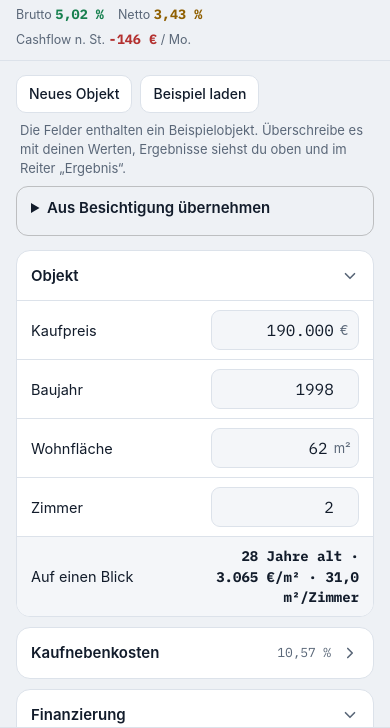
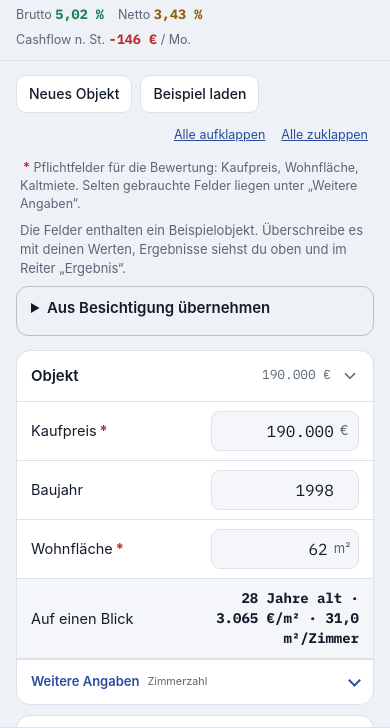
Before and after one commit to Tharo22/Immoquickcheck, a plain HTML site: page index.html in a window 390 px wide. Shown: the part 51-779 px from the top of the page. Drawn offline with Linux system fonts and the light colour scheme.

Commit message:
Add files via upload

```diff
--- a/index.html
+++ b/index.html
@@ -163,6 +163,28 @@ table.proj tr:last-child td{border-bottom:0}
 .tabbar button svg{width:22px;height:22px}
 .tabbar button[aria-selected="true"]{color:var(--accent);background:var(--accent-soft);font-weight:600}
 @media (prefers-reduced-motion:reduce){*{transition:none!important}}
+/*FOLD2*/
+.req{color:var(--bad);font-weight:700;margin-left:3px}
+.row.miss .inp{border-color:var(--bad);box-shadow:0 0 0 1px var(--bad)}
+.misspill{margin-left:auto;font-size:11.5px;font-weight:600;color:var(--bad);background:var(--bad-soft);border-radius:999px;padding:2px 9px;white-space:nowrap}
+.misspill:not([hidden])+.sumval{margin-left:8px}
+details.more{border-top:1px solid var(--line)}
+details.more>summary{list-style:none;cursor:pointer;display:flex;align-items:center;gap:8px;min-height:44px;padding:0 14px;font-size:13px;font-weight:600;color:var(--accent)}
+details.more>summary::-webkit-details-marker{display:none}
+details.more>summary::after{content:'';width:7px;height:7px;border-right:2px solid currentColor;border-bottom:2px solid currentColor;transform:rotate(45deg);margin:-3px 0 0 auto;transition:transform .15s}
+details.more[open]>summary::after{transform:rotate(-135deg);margin-top:3px}
+details.more>summary small{font-weight:400;color:var(--muted)}
+details.more>.row:first-of-type{border-top:1px solid var(--line)}
+details.fold{margin:12px 0 0}
+details.fold>summary{list-style:none;cursor:pointer;display:flex;align-items:center;gap:8px;min-height:44px;padding:0 4px;-webkit-tap-highlight-color:transparent}
+details.fold>summary::-webkit-details-marker{display:none}
+details.fold>summary h2{margin:0;flex:1}
+details.fold>summary::after{content:'';width:8px;height:8px;border-right:2px solid var(--muted);border-bottom:2px solid var(--muted);transform:rotate(45deg);transition:transform .15s;margin:-4px 4px 0 0}
+details.fold[open]>summary::after{transform:rotate(-135deg);margin-top:4px}
+.fold-tools{display:flex;gap:4px;justify-content:flex-end;margin:6px 0 8px}
+.fold-tools button{border:0;background:none;color:var(--accent);font-size:12.5px;padding:6px;text-decoration:underline;min-height:32px}
+.reqnote{font-size:12.5px;color:var(--muted);margin:2px 4px 8px}
+/*ENDFOLD2*/
 </style>
 
 </head>
@@ -181,6 +203,8 @@ table.proj tr:last-child td{border-bottom:0}
       <button class="btn" id="btnNew" type="button">Neues Objekt</button>
       <button class="btn" id="btnDemo" type="button">Beispiel laden</button>
     </div>
+    <div class="fold-tools"><button type="button" id="foldAll">Alle aufklappen</button><button type="button" id="foldNone">Alle zuklappen</button></div>
+    <p class="reqnote"><span class="req">*</span> Pflichtfelder für die Bewertung: Kaufpreis, Wohnfläche, Kaltmiete. Selten gebrauchte Felder liegen unter „Weitere Angaben“.</p>
     <p class="note">Die Felder enthalten ein Beispielobjekt. Überschreibe es mit deinen Werten, Ergebnisse siehst du oben und im Reiter „Ergebnis“.</p>
     <details id="impBox" style="border:1px solid rgba(128,128,128,.45);border-radius:12px;padding:10px 14px;margin:0 0 14px">
 <summary style="cursor:pointer;font-weight:600;min-height:28px">Aus Besichtigung übernehmen</summary>
@@ -370,7 +394,7 @@ const SECTIONS=[
   {k:'kp',l:'Kaufpreis',u:'€',d:0},
   {k:'bj',l:'Baujahr',u:'',d:0,plain:true},
   {k:'qm',l:'Wohnfläche',u:'m²',d:2},
-  {k:'zi',l:'Zimmer',u:'',d:1},
+  {k:'zi',l:'Zimmer',u:'',d:1,more:1},
   {c:'objInfo',l:'Auf einen Blick'}]},
  {id:'nk',t:'Kaufnebenkosten',sum:'nkSum',rows:[
   {k:'grest',l:'Grunderwerbsteuer',h:'Baden-Württemberg: 5,0 %',u:'%',d:2},
@@ -382,12 +406,12 @@ const SECTIONS=[
   {k:'darlehen',l:'Darlehenshöhe',u:'€',d:0},
   {c:'ekC',l:'Eigenkapital'},
   {k:'zins',l:'Sollzins',u:'%',d:2},
-  {k:'dis',l:'Disagio (optional)',h:'Trage den niedrigeren Sollzins oben ein. Kommt zum Eigenkapital, mindert die Steuer im 1. Jahr.',u:'%',d:2},
+  {k:'dis',more:1,l:'Disagio (optional)',h:'Trage den niedrigeren Sollzins oben ein. Kommt zum Eigenkapital, mindert die Steuer im 1. Jahr.',u:'%',d:2},
   {k:'tilg',l:'Anfängliche Tilgung',u:'%',d:2},
   {k:'bindung',l:'Zinsbindung',u:'Jahre',d:0},
-  {k:'anschluss',l:'Zins danach',h:'Annahme für die Prognose, Rate bleibt gleich',u:'%',d:2},
+  {k:'anschluss',more:1,l:'Zins danach',h:'Annahme für die Prognose, Rate bleibt gleich',u:'%',d:2},
   {c:'rateC',l:'Rate an die Bank (Annuität)'},
-  {c:'effC',l:'Effektivzins mit Disagio'},
+  {c:'effC',more:1,l:'Effektivzins mit Disagio'},
   {c:'restC',l:'Restschuld nach Zinsbindung'}]},
  {id:'vor',t:'Kosten vor Vermietung',sum:'vorSum',rows:[
   {k:'kueche',l:'Küche und Einrichtung',h:'Zählt nicht zur 15-%-Regel',u:'€',d:0},
@@ -404,7 +428,7 @@ const SECTIONS=[
   {k:'mqm',l:'Miete pro m²',h:'Kaltmiete = Miete pro m² × Wohnfläche. Du kannst auch die Kaltmiete eintragen.',u:'€/m²',d:2},
   {k:'kalt',l:'Kaltmiete',h:'pro Monat',u:'€',d:2},
   {k:'stell',l:'Stellplatz / Garage',h:'pro Monat',u:'€',d:2},
-  {k:'sonst',l:'Sonstiges',h:'pro Monat',u:'€',d:2},
+  {k:'sonst',more:1,l:'Sonstiges',h:'pro Monat',u:'€',d:2},
   {c:'nettoKalt',l:'Nettokaltmiete'},
   {c:'warm',l:'Warmmiete',h:'inkl. umlagefähiger Kosten'}]},
  {id:'bew',t:'Laufende Kosten',rows:[
@@ -412,16 +436,16 @@ const SECTIONS=[
   {k:'hgNicht',l:'Hausgeld, nicht umlagefähig',h:'pro Monat, inkl. WEG-Rücklage',u:'€',d:2},
   {c:'hgSum',l:'Hausgeld gesamt'},
   {k:'grundst',l:'Grundsteuer, umlagefähig',h:'pro Jahr',u:'€',d:0},
-  {k:'ausfall',l:'Mietausfall, kalkulatorisch',u:'%',d:2},
-  {k:'ruecklage',l:'Eigene Instandhaltungsrücklage',h:'pro m² und Jahr',u:'€',d:2},
-  {c:'ruecklC',l:'Rücklage pro Jahr'}]},
+  {k:'ausfall',more:1,l:'Mietausfall, kalkulatorisch',u:'%',d:2},
+  {k:'ruecklage',more:1,l:'Eigene Instandhaltungsrücklage',h:'pro m² und Jahr',u:'€',d:2},
+  {c:'ruecklC',more:1,l:'Rücklage pro Jahr'}]},
  {id:'prog',t:'Prognose-Annahmen',rows:[
   {k:'kost',l:'Kostensteigerung p. a.',u:'%',d:2},
   {k:'miete',l:'Mietsteigerung p. a.',u:'%',d:2},
   {k:'wert',l:'Wertsteigerung p. a.',u:'%',d:2},
   {k:'horizont',l:'Betrachtungszeitraum',u:'Jahre',d:0},
-  {k:'alt',l:'Alternative Anlage, Rendite p. a.',h:'Festgeld oder Fonds, vor Steuern',u:'%',d:2},
-  {k:'altSt',l:'Steuer auf die Erträge der Alternative',h:'Abgeltungsteuer inkl. Soli: 26,375 %',u:'%',d:3}]},
+  {k:'alt',more:1,l:'Alternative Anlage, Rendite p. a.',h:'Festgeld oder Fonds, vor Steuern',u:'%',d:2},
+  {k:'altSt',more:1,l:'Steuer auf die Erträge der Alternative',h:'Abgeltungsteuer inkl. Soli: 26,375 %',u:'%',d:3}]},
  {id:'thr',t:'Bewertungsschwellen',rows:[
   {k:'tBrG',l:'Bruttorendite gut ab',u:'%',d:2},{k:'tBrO',l:'Bruttorendite mittel ab',u:'%',d:2},
   {k:'tNeG',l:'Nettorendite gut ab',u:'%',d:2},{k:'tNeO',l:'Nettorendite mittel ab',u:'%',d:2},
@@ -429,32 +453,51 @@ const SECTIONS=[
   {k:'tEkG',l:'EK-Rentabilität gut ab',u:'%',d:2},{k:'tEkO',l:'EK-Rentabilität mittel ab',u:'%',d:2}]}
 ];
 const INT_KEYS=new Set(['bindung','horizont']);
+const REQ={kp:'Kaufpreis',qm:'Wohnfläche',kalt:'Kaltmiete'};
+const MORE_LAB={objekt:'Zimmerzahl',fin:'Disagio, Anschlusszins',miete:'Sonstige Einnahmen',bew:'Mietausfall, Rücklage',prog:'Alternative Anlage'};
+const UIKEY='immobilien-schnellcheck-ui-v1'; let ui={}; try{ ui=JSON.parse(localStorage.getItem(UIKEY)||'{}')||{}; }catch(e){ ui={}; }
+const isOpen=(id,def)=>id in ui?!!ui[id]:!!def;
+function saveUi(){ try{ localStorage.setItem(UIKEY,JSON.stringify(ui)); }catch(e){} }
 const inputs={};
 const chevron='<svg class="chev" viewBox="0 0 24 24" fill="none" stroke="currentColor" stroke-width="2.2" stroke-linecap="round" stroke-linejoin="round" aria-hidden="true"><path d="M9 6l6 6-6 6"/></svg>';
 
+function rowHtml(row){
+  if(row.k){ const rq=REQ[row.k]?'<span class="req" aria-hidden="true">*</span>':'';
+    return `<label class="row" for="f-${row.k}" data-rk="${row.k}"><span class="lab">${row.l}${rq}${row.h?`<small>${row.h}</small>`:''}</span>`+
+    `<span class="inp"><input id="f-${row.k}" data-k="${row.k}" inputmode="${INT_KEYS.has(row.k)||row.plain?'numeric':'decimal'}" autocomplete="off" enterkeyhint="done"${REQ[row.k]?' aria-required="true"':''}><i>${row.u}</i></span></label>`;
+  }else if(row.c){
+    return `<div class="row calc"><span class="lab">${row.l}${row.h?`<small>${row.h}</small>`:''}</span><span class="val" id="c-${row.c}"></span></div>`;
+  }else if(row.seg){
+    return `<div class="row full"><span class="lab">${row.l}<small>${row.h}</small></span>`+
+    `<div class="seg" role="radiogroup" aria-label="${row.l}" id="seg">`+
+    [[100,'100 %'],[90,'90 %'],[80,'80 %'],[0,'Manuell']].map(q=>`<button type="button" role="radio" data-q="${q[0]}" aria-checked="false">${q[1]}</button>`).join('')+`</div></div>`;
+  }else if(row.afaHint){
+    return `<div class="row full calc"><span class="lab" id="afaHint"></span></div>`;
+  }
+  return '';
+}
 function buildForm(){
   const host=document.getElementById('form'); let html='';
   for(const sec of SECTIONS){
-    html+=`<details class="sec" ${sec.open?'open':''}><summary>${sec.t}${sec.sum?`<span class="sumval num" id="c-sum-${sec.id}"></span>`:''}${chevron}</summary><div class="rows">`;
-    for(const row of sec.rows){
-      if(row.k){
-        html+=`<label class="row" for="f-${row.k}"><span class="lab">${row.l}${row.h?`<small>${row.h}</small>`:''}</span>`+
-        `<span class="inp"><input id="f-${row.k}" data-k="${row.k}" inputmode="${INT_KEYS.has(row.k)||row.plain?'numeric':'decimal'}" autocomplete="off" enterkeyhint="done"><i>${row.u}</i></span></label>`;
-      }else if(row.c){
-        html+=`<div class="row calc"><span class="lab">${row.l}${row.h?`<small>${row.h}</small>`:''}</span><span class="val" id="c-${row.c}"></span></div>`;
-      }else if(row.seg){
-        html+=`<div class="row full"><span class="lab">${row.l}<small>${row.h}</small></span>`+
-        `<div class="seg" role="radiogroup" aria-label="${row.l}" id="seg">`+
-        [[100,'100 %'],[90,'90 %'],[80,'80 %'],[0,'Manuell']].map(q=>`<button type="button" role="radio" data-q="${q[0]}" aria-checked="false">${q[1]}</button>`).join('')+`</div></div>`;
-      }else if(row.afaHint){
-        html+=`<div class="row full calc"><span class="lab" id="afaHint"></span></div>`;
-      }
-    }
+    const main=sec.rows.filter(r=>!r.more), more=sec.rows.filter(r=>r.more);
+    html+=`<details class="sec" data-sec="${sec.id}" ${isOpen('s:'+sec.id,sec.open)?'open':''}><summary>${sec.t}<span class="misspill" id="miss-${sec.id}" hidden></span><span class="sumval num" id="c-sum-${sec.id}"></span>${chevron}</summary><div class="rows">`;
+    html+=main.map(rowHtml).join('');
+    if(more.length) html+=`<details class="more" data-more="${sec.id}" ${isOpen('m:'+sec.id,false)?'open':''}><summary>Weitere Angaben <small>${MORE_LAB[sec.id]||''}</small></summary>${more.map(rowHtml).join('')}</details>`;
     html+='</div></details>';
   }
   host.innerHTML=html;
   host.querySelectorAll('input[data-k]').forEach(el=>{ inputs[el.dataset.k]=el; });
+  host.querySelectorAll('details[data-sec]').forEach(d=>d.addEventListener('toggle',()=>{ ui['s:'+d.dataset.sec]=d.open; saveUi(); }));
+  host.querySelectorAll('details[data-more]').forEach(d=>d.addEventListener('toggle',()=>{ ui['m:'+d.dataset.more]=d.open; saveUi(); }));
 }
+function foldify(el,tabId){
+  const hs=[...el.children].filter(n=>n.tagName==='H2'); if(!hs.length) return;
+  hs.forEach(h=>{ const id='r:'+tabId+':'+h.textContent.trim(); const d=document.createElement('details'); d.className='fold'; d.dataset.fold=id; d.open=isOpen(id,true);
+    const sm=document.createElement('summary'), body=document.createElement('div'); let n=h.nextSibling;
+    while(n&&n.tagName!=='H2'){ const nx=n.nextSibling; body.appendChild(n); n=nx; }
+    h.replaceWith(d); sm.appendChild(h); d.append(sm,body); d.addEventListener('toggle',()=>{ ui[id]=d.open; saveUi(); }); });
+}
+function setAllFolds(open){ document.querySelectorAll('#form details.sec').forEach(d=>{ d.open=open; }); }
 
 const FIELD={}; SECTIONS.forEach(sec=>sec.rows.forEach(r=>{ if(r.k) FIELD[r.k]=r; }));
 function refreshField(k){
@@ -482,6 +525,8 @@ function wire(){
   document.getElementById('afaHint').addEventListener('click',e=>{
     if(e.target.closest('button')){ s.afaAuto=true; s.afa=suggestAfa(s.bj); refreshField('afa'); schedule(); }
   });
+  document.getElementById('foldAll').addEventListener('click',()=>setAllFolds(true));
+  document.getElementById('foldNone').addEventListener('click',()=>setAllFolds(false));
   document.getElementById('btnNew').addEventListener('click',()=>{
     OBJEKT_KEYS.forEach(k=>{ s[k]=0; }); s.mieteMode='abs'; s.quote=90; s.afa=2; s.afaAuto=true; refreshAll(); schedule(); inputs.kp.focus();
   });
@@ -530,9 +575,16 @@ function update(){
   save();
 }
 
+function missingReq(){ const m=[]; if(!(s.kp>0)) m.push('kp'); if(!(s.qm>0)) m.push('qm'); if(!(s.kalt>0)&&!(s.mqm>0)) m.push('kalt'); return m; }
+function renderReq(miss){
+  Object.keys(REQ).forEach(k=>{ const row=document.querySelector('[data-rk="'+k+'"]'); if(row) row.classList.toggle('miss',miss.includes(k)); });
+  const bySec={objekt:['kp','qm'],miete:['kalt']};
+  Object.keys(bySec).forEach(id=>{ const n=bySec[id].filter(k=>miss.includes(k)).length; const e=document.getElementById('miss-'+id); if(!e) return; e.hidden=!n; e.textContent=n?(n===1?'1 Pflichtfeld fehlt':n+' Pflichtfelder fehlen'):''; });
+}
 function renderLive(r){
   const v=$('liveVerdict'), l=$('live');
-  if(!r.ready){ v.className='pill p-none'; v.textContent='Eingaben ergänzen'; l.innerHTML=''; return; }
+  const miss=missingReq(); renderReq(miss);
+  if(!r.ready){ v.className='pill p-none'; v.textContent='Eingaben ergänzen'; l.innerHTML=miss.length?`<span>Es fehlen: <b>${miss.map(m=>REQ[m]).join(', ')}</b></span>`:''; return; }
   const lv=r.level, c=lv==='stark'||lv==='solide'?'good':(lv==='mittel'?'mid':'bad');
   v.className='pill p-'+c; v.textContent=lv.charAt(0).toUpperCase()+lv.slice(1);
   l.innerHTML=`<span>Brutto <b class="t-${tone(r.rt.brutto)}">${pct(r.brutto)}</b></span><span>Netto <b class="t-${tone(r.rt.netto)}">${pct(r.netto)}</b></span><span>Cashflow n. St. <b class="t-${tone(r.rt.cfNach)}">${eur(r.cfNachM,0,true)}</b> / Mo.</span>`;
@@ -547,6 +599,9 @@ function renderComputed(r){
   setC('effC',r.effD!==null?`${dec(r.effD,2)} % (Disagio ${eur(r.dis)})`:'kein Disagio');
   setC('restC',s.bindung>0?`${eur(r.restBindung)} nach ${fmtNum(s.bindung,0)} J.`:'–');
   setC('sum-vor',eur(r.kosten));
+  setC('sum-objekt',s.kp>0?eur(s.kp):''); setC('sum-fin',s.darlehen>0?eur(s.darlehen)+' · '+pct(s.zins,2):'kein Darlehen');
+  setC('sum-miete',r.nettoKaltM>0?eur(r.nettoKaltM,0)+' / Mo.':''); setC('sum-afa',pct(s.afa,1)+' AfA'); setC('sum-bew',eur(r.hausgeldM,0)+' / Mo.');
+  setC('sum-prog',fmtNum(s.horizont,0)+' Jahre');
   const reg=$('c-regC'); if(reg){ reg.innerHTML=r.regelUeber
     ?`<span class="pill p-bad">Überschritten</span><br><small>Grenze ${eur(r.grenze15)}</small>`:`<span class="pill p-good">Eingehalten</span><br><small>Grenze ${eur(r.grenze15)}</small>`; }
   setC('afaBasis',eur(r.afaBasis)); setC('afaJ',eur(r.afaJ));
@@ -639,7 +694,7 @@ function renderResult(r){
   if(r.dscr!==null&&r.dscr<1) h+=`<div class="hint h-bad"><span><b>Rate nicht gedeckt.</b> Die Mieteinnahmen decken die Bankrate nicht. Du schießt jeden Monat ${eur(-r.cfVorM)} zu (vor Steuern).</span></div>`;
   if(s.bindung>0&&r.restBindung>0&&s.anschluss>s.zins) h+=`<div class="hint h-mid"><span><b>Anschlusszins.</b> Nach ${fmtNum(s.bindung,0)} Jahren rechnet die Prognose mit ${pct(s.anschluss,2)}. Bei höheren Zinsen sinkt der Cashflow weiter.</span></div>`;
   h+=`<div class="hint"><span>Die Nettomietrendite bezieht sich auf die Gesamtinvestition. Mietausfall und eigene Rücklage mindern den Ertrag, werden aber nicht steuerlich angesetzt.</span></div>`;
-  el.innerHTML=h;
+  el.innerHTML=h; foldify(el,'erg');
 }
 
 function niceTicks(min,max,n){
@@ -703,7 +758,7 @@ function renderForecast(r,N){
   h+=`<h2>Jahre im Detail</h2><div class="card scroll"><table class="proj"><thead><tr><th>Jahr</th><th>Warmmiete</th><th>Zinsen</th><th>Tilgung</th><th>CF n. St.</th><th>Wert</th><th>Restschuld</th><th>Gewinn</th></tr></thead><tbody>`+
     p.rows.map(x=>`<tr><td>${x.t}</td><td>${eur(x.warm)}</td><td>${eur(x.zins)}</td><td>${eur(x.tilg)}</td><td class="t-${sgnTone(x.cfNach/12)}">${eur(x.cfNach,0,true)}</td><td>${eur(x.wert)}</td><td>${eur(x.rest)}</td><td class="t-${sgnTone(x.gewinn)}">${eur(x.gewinn,0,true)}</td></tr>`).join('')+`</tbody></table></div>`;
   h+=`<p class="note">Mieten wachsen mit der Mietsteigerung, Kosten und Rücklage mit der Kostensteigerung. Nach der Zinsbindung gilt der Anschlusszins bei gleicher Rate. Die Abschreibung läuft bis zur vollen Basis.</p>`;
-  el.innerHTML=h;
+  el.innerHTML=h; foldify(el,'prog');
 }
 
 buildForm(); wire(); refreshAll(); showTab('eingabe'); update();
```
